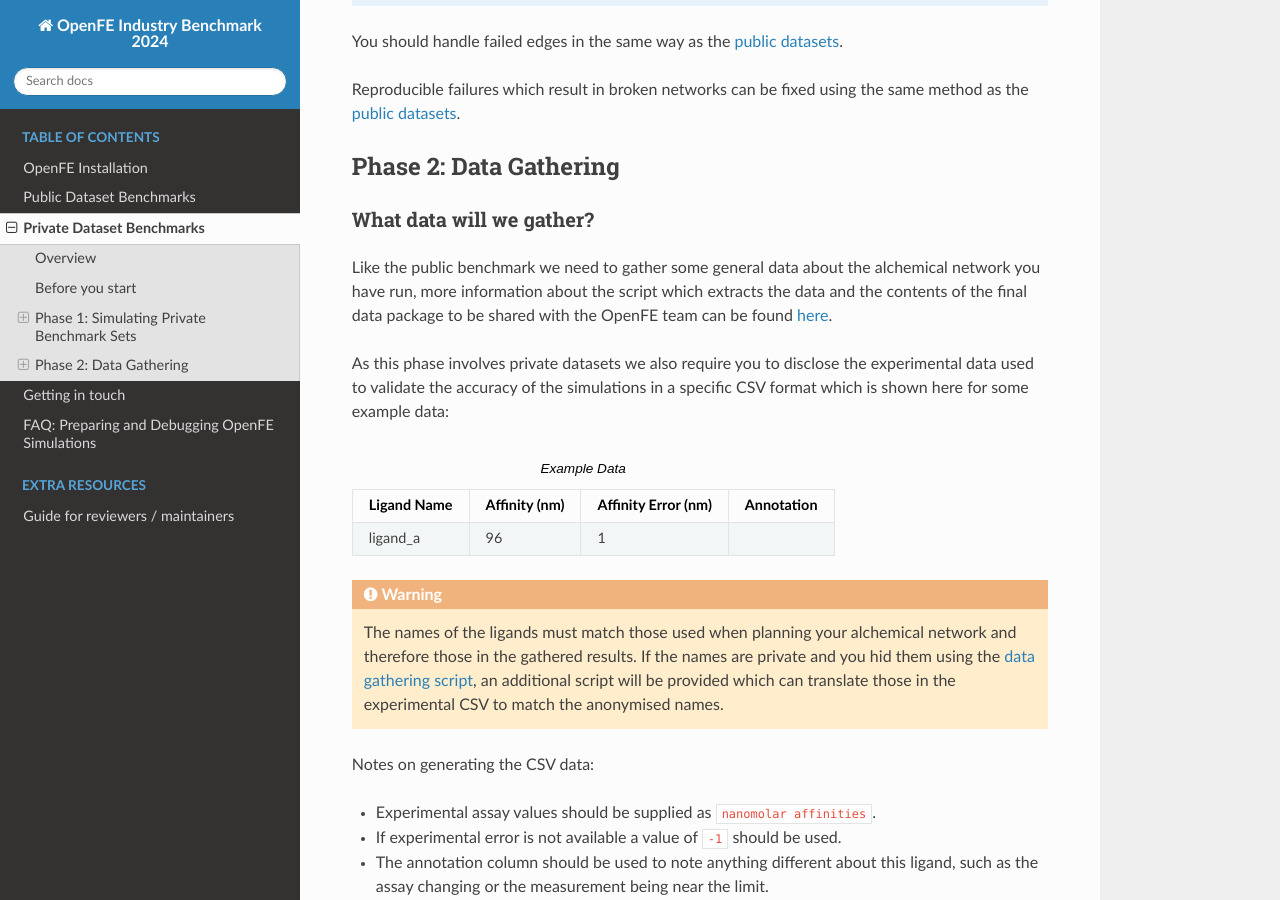
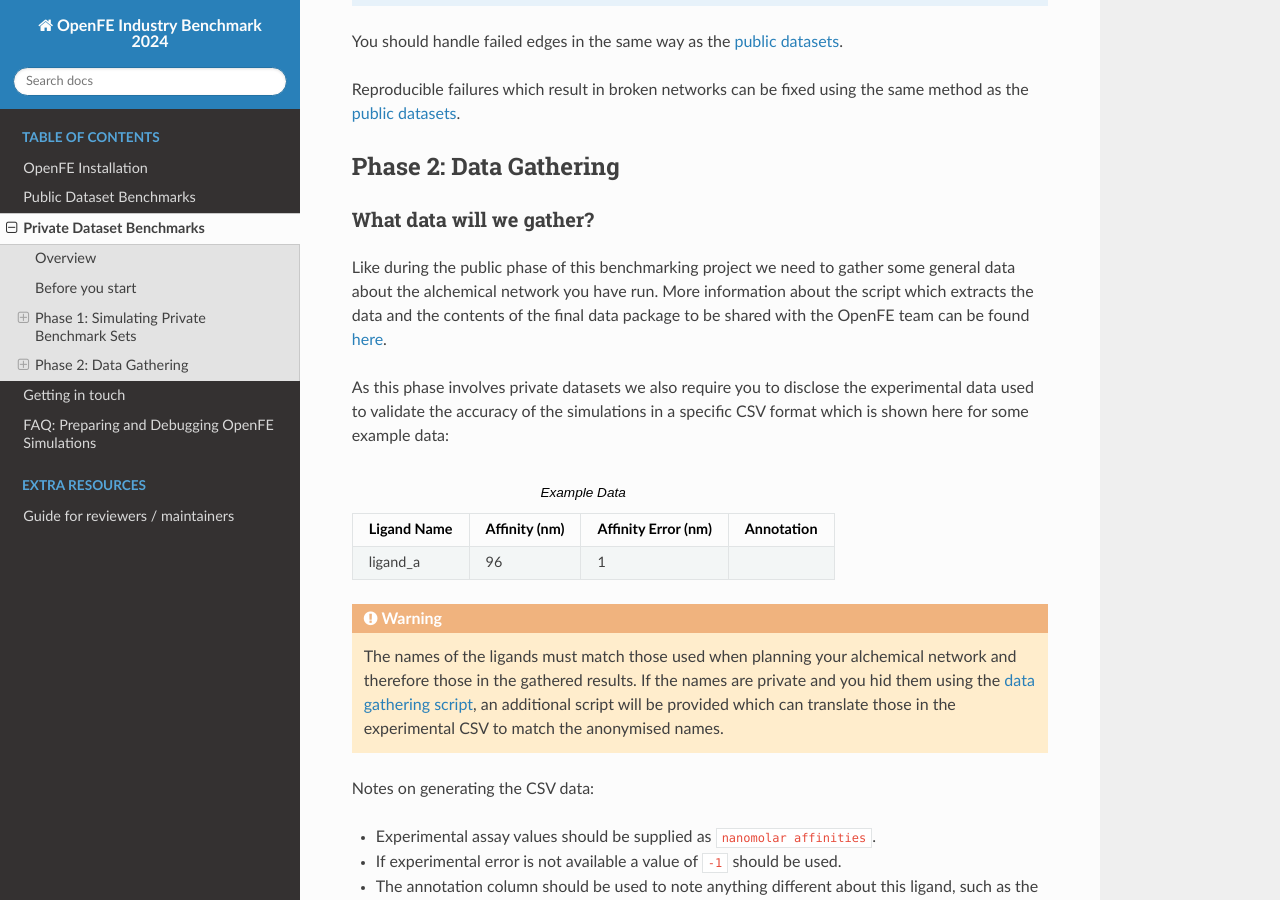
Before and after one commit to OpenFreeEnergy/IndustryBenchmarks2024, a Sphinx documentation site: the page built from docs/source/private/overview.rst, in a window 1280 px wide and 900 px high, scrolled down 3566 px. Built offline with Sphinx 7.4.7 and the Read the Docs theme 3.1.0, drawn with Linux system fonts in a browser that asks for light colours.

Commit message:
Update docs/source/private/overview.rst
Co-authored-by: Hannah Baumann <43765638+hannahbaumann@users.noreply.github.com>

```diff
--- a/docs/source/private/overview.rst
+++ b/docs/source/private/overview.rst
@@ -194,7 +194,7 @@
 What data will we gather?
 =========================
 
-Like the public benchmark we need to gather some general data about the alchemical network you have run, more information
+Like during the public phase of this benchmarking project we need to gather some general data about the alchemical network you have run. More information
 about the script which extracts the data and the contents of the final data package to be shared with the OpenFE team can
 be found :ref:`here <gathering_of_results>`.
 
```
